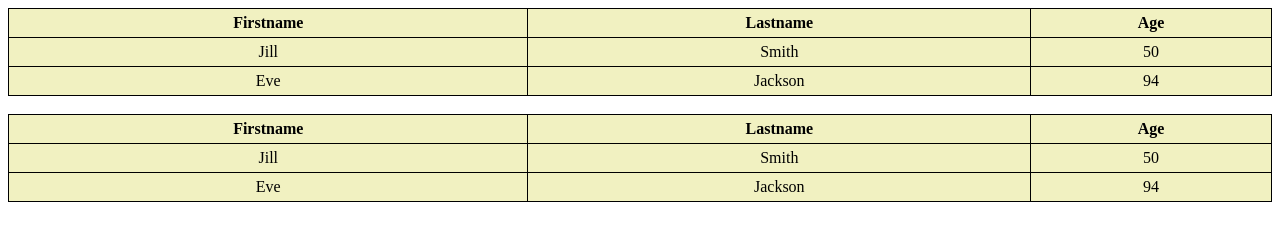
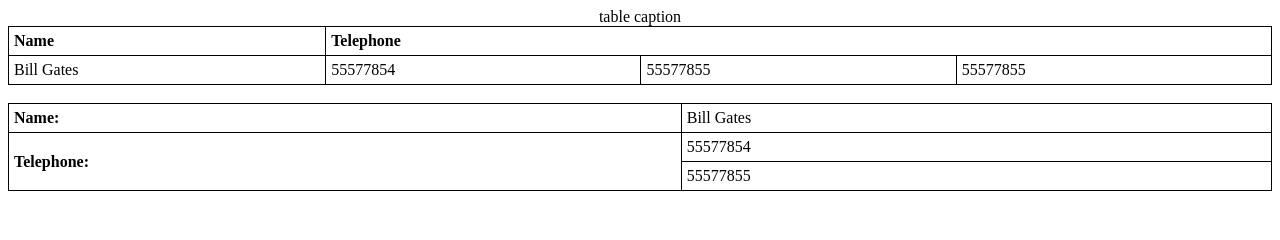
Before and after one commit to Surabhi102/session_4, a website: page index.html in a window 1280 px wide. Drawn offline with Linux system fonts and the light colour scheme.

Commit message:
row_coloum_spam

```diff
--- a/index.html
+++ b/index.html
@@ -6,7 +6,7 @@
 table, th,td {
   border: 1px solid black;
   border-collapse: collapse;
-  text-align: center;
+  text-align: left;
     padding: 5px;
 }
 #_1 {
@@ -16,41 +16,33 @@
 
   </head>
   <body>
-
-   <table id="_1" style="width:100%">
+<table style="width:100%">
+  <caption>table caption </caption>
   <tr>
-    <th>Firstname</th>
-    <th>Lastname</th>
-    <th>Age</th>
+    <th>Name</th>
+    <th colspan="3">Telephone</th>
   </tr>
   <tr>
-    <td>Jill</td>
-    <td>Smith</td>
-    <td>50</td>
-  </tr>
-  <tr>
-    <td>Eve</td>
-    <td>Jackson</td>
-    <td>94</td>
+    <td>Bill Gates</td>
+    <td>55577854</td>
+    <td>55577855</td>
+    <td>55577855</td>
   </tr>
 </table>
 <br>
-<table id="_1" style="width:100%">
+<table style="width:100%">
   <tr>
-    <th>Firstname</th>
-    <th>Lastname</th>
-    <th>Age</th>
+    <th>Name:</th>
+    <td>Bill Gates</td>
   </tr>
   <tr>
-    <td>Jill</td>
-    <td>Smith</td>
-    <td>50</td>
+    <th rowspan="2">Telephone:</th>
+    <td>55577854</td>
   </tr>
   <tr>
-    <td>Eve</td>
-    <td>Jackson</td>
-    <td>94</td>
+    <td>55577855</td>
   </tr>
 </table>
+
   </body>
 </html>
```
Also changed, not shown: tableid.html (added, +56 -0 lines).
